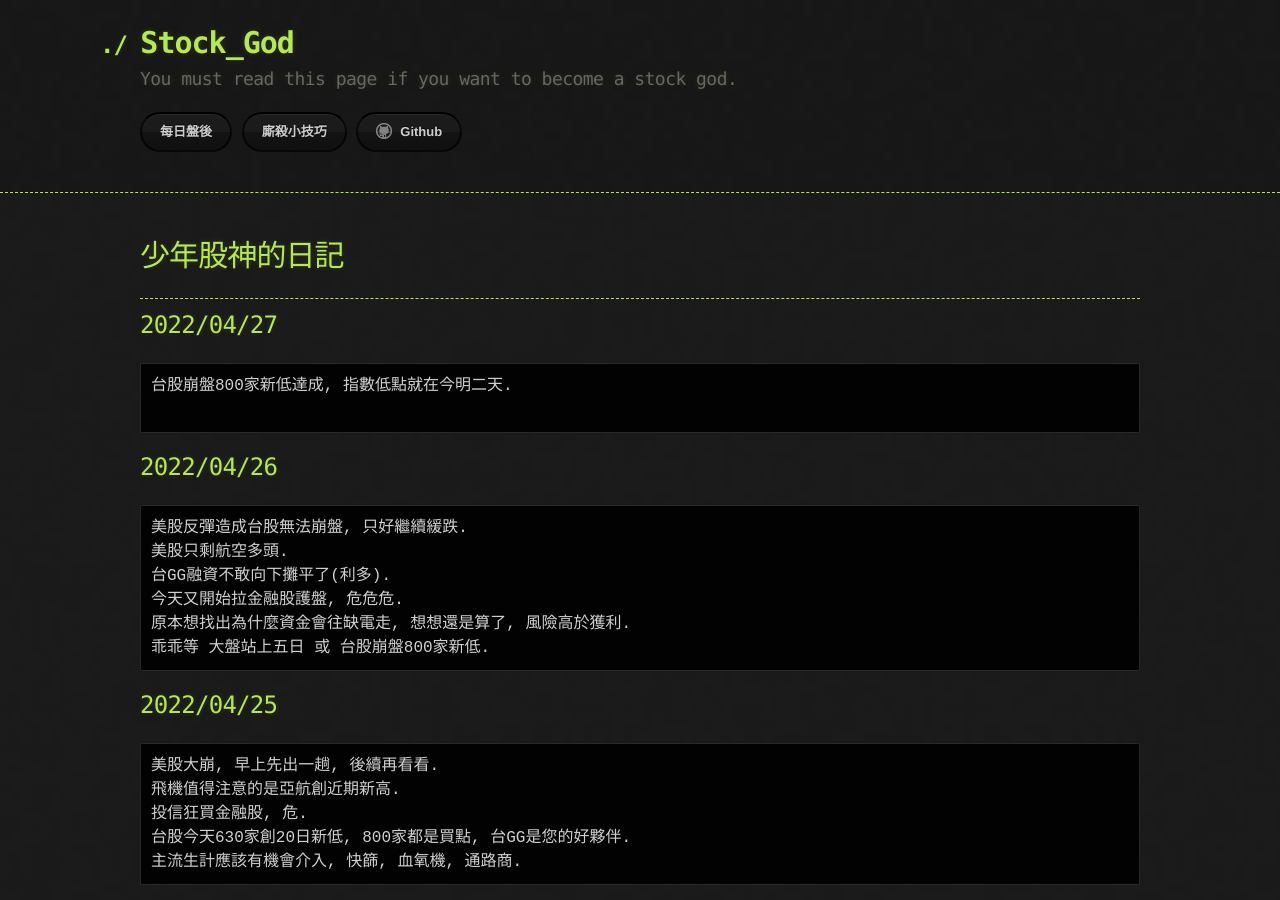
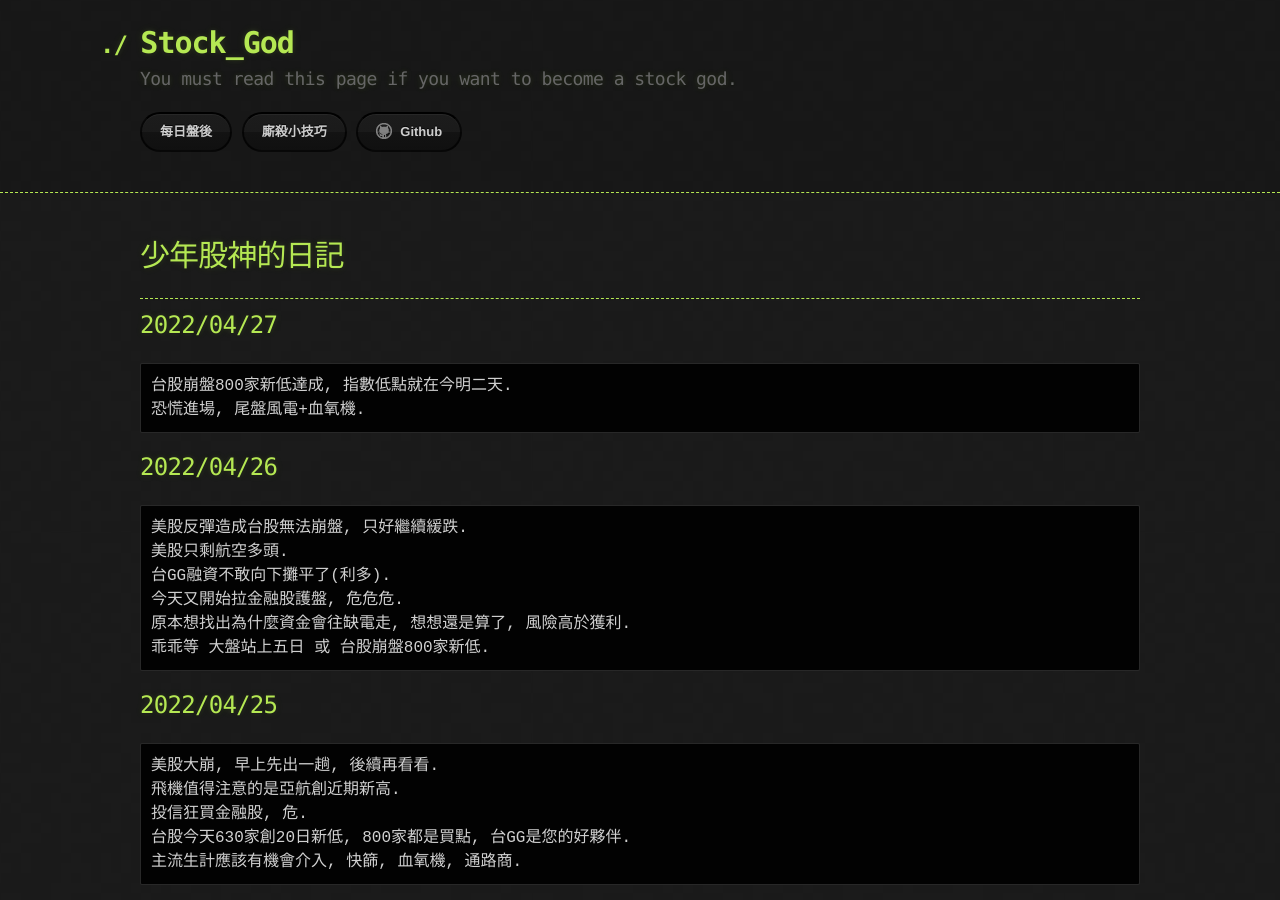
Before and after one commit to lepg5487/Stock_God, a Jekyll site: the page built from index.md, in a window 1280 px wide and 900 px high. Built offline with Jekyll 4.4.1, drawn with Linux system fonts in a browser that asks for light colours; our own code applies the rules of GitHub Pages for plain Markdown files.

Commit message:
Update index.md

````diff
--- a/index.md
+++ b/index.md
@@ -9,7 +9,7 @@ layout: testlayouts
 ## 2022/04/27
 ```
 台股崩盤800家新低達成, 指數低點就在今明二天.
-
+恐慌進場, 尾盤風電+血氧機.
 ```
 
 ## 2022/04/26
````
